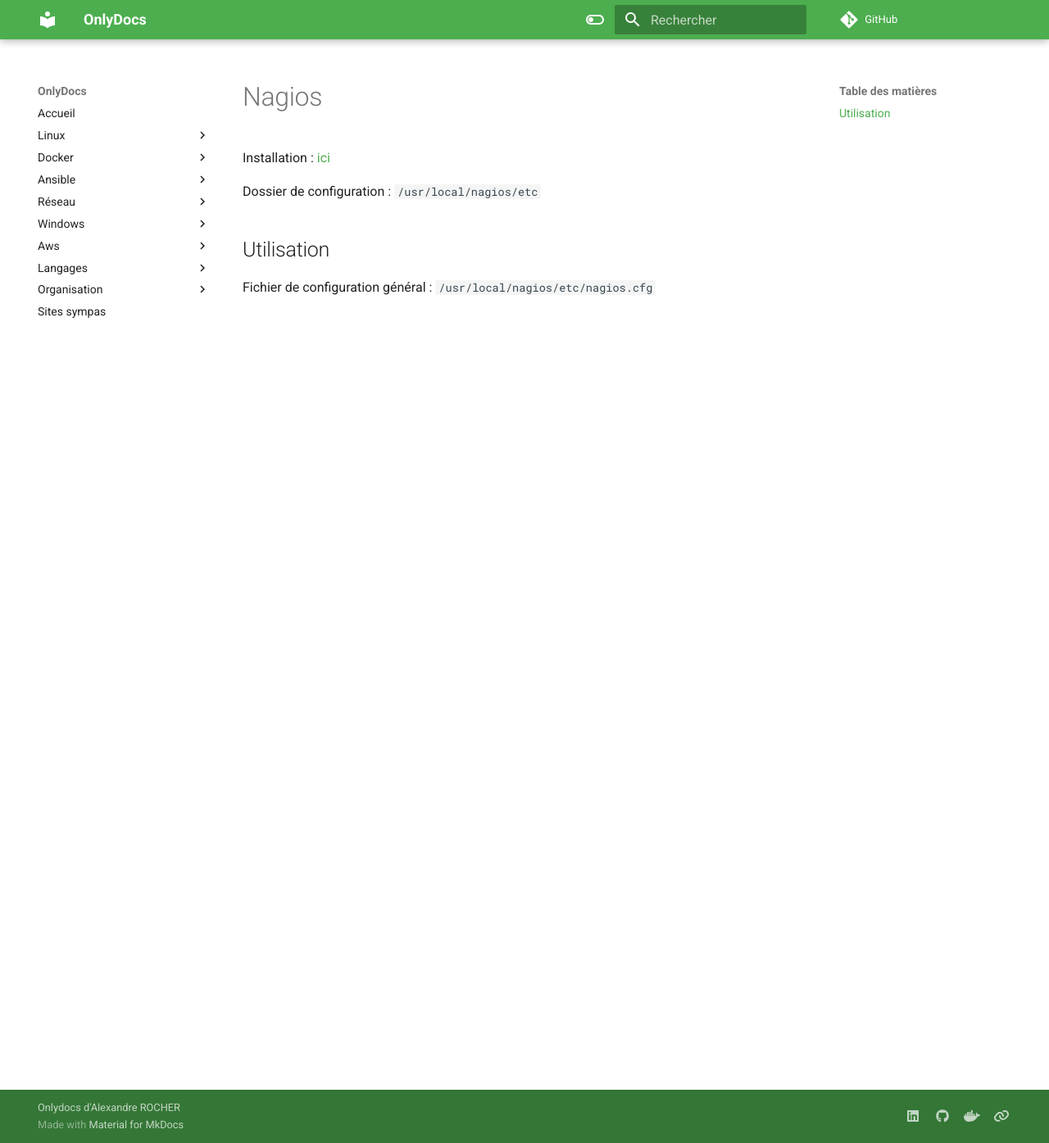
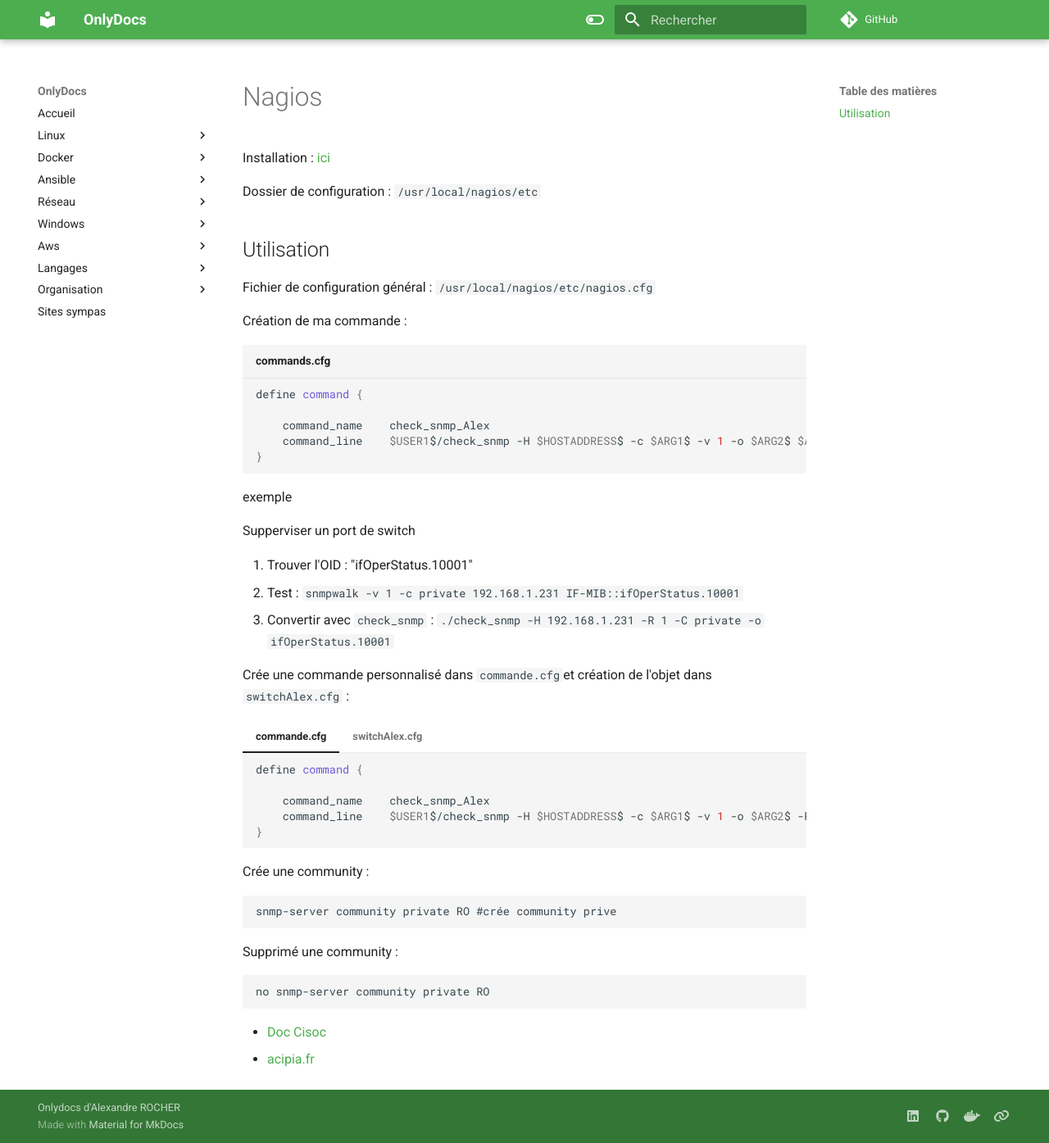
Before and after one commit to Theonlymore/OnlyDocs, an MkDocs documentation site: the page built from docs/linux/services/nagios.md, in a window 1280 px wide and 1395 px high. Shown: the whole window at 82% size. Built offline with MkDocs 1.6.1 and Material for MkDocs 9.7.7, drawn with Linux system fonts in a browser that asks for light colours; comment, search, counter and statistics services are not loaded.

Commit message:
nagios uptate

````diff
--- a/docs/linux/services/nagios.md
+++ b/docs/linux/services/nagios.md
@@ -7,3 +7,115 @@ Dossier de configuration : `/usr/local/nagios/etc`
 ## Utilisation
 
 Fichier de configuration général : `/usr/local/nagios/etc/nagios.cfg`
+
+Création de ma commande :
+
+```bash title="commands.cfg"
+define command {
+
+    command_name    check_snmp_Alex
+    command_line    $USER1$/check_snmp -H $HOSTADDRESS$ -c $ARG1$ -v 1 -o $ARG2$ $ARG3$
+}
+```
+
+
+
+exemple
+
+Supperviser un port de switch
+
+1. Trouver l'OID : "ifOperStatus.10001"
+   1. Test :  `snmpwalk -v 1 -c private 192.168.1.231 IF-MIB::ifOperStatus.10001`
+   2. Convertir avec `check_snmp` : `./check_snmp -H 192.168.1.231 -R 1 -C private -o ifOperStatus.10001`
+
+Crée une commande personnalisé dans `commande.cfg`et création de l'objet dans `switchAlex.cfg` :
+
+=== "commande.cfg"
+
+    ```bash
+    define command {
+
+        command_name    check_snmp_Alex
+        command_line    $USER1$/check_snmp -H $HOSTADDRESS$ -c $ARG1$ -v 1 -o $ARG2$ -R $ARG3$
+    }
+    ```
+
+
+=== "switchAlex.cfg"
+
+    ```bash
+    # Define the switch that we'll be monitoring
+
+    define host {
+
+        use                     generic-switch                      ; Inherit default values from a template
+        host_name               GroupeBSwitch                     ; The name were giving to this switch
+        alias                   GroupeBSwitch               ; A longer name associated with the switch
+        address                 192.168.1.231
+        hostgroups              switches                            ; Host groups this switch is associated with
+    }
+
+
+
+    ###############################################################################
+    #
+    # HOST GROUP DEFINITIONS
+    #
+    ###############################################################################
+
+    # Create a new hostgroup for switches
+
+    define hostgroup {
+
+        hostgroup_name          switches                            ; The name of the hostgroup
+        alias                   Network Switches                    ; Long name of the group
+    }
+
+
+
+    ###############################################################################
+    #
+    # SERVICE DEFINITIONS
+    #
+    ###############################################################################
+
+    # Create a service to PING to switch
+
+
+
+    # Monitor uptime via SNMP
+
+
+
+
+    # Commande personnalise pour check port 1 switch
+
+    define service {
+
+        use                     generic-service                     ; Inherit values from a template
+        host_name               GroupeBSwitch
+        service_description     Port 1 Link Status
+        check_command           check_snmp_Alex!private!ifOperStatus.10001!1
+    }
+
+    ```
+
+
+Crée une community :
+
+```ios
+snmp-server community private RO #crée community prive
+
+```
+
+Supprimé une community :
+
+```ios
+no snmp-server community private RO
+```
+
+
+
+
+- [Doc Cisoc](https://www.cisco.com/c/en/us/support/docs/ip/simple-network-management-protocol-snmp/7282-12.html)
+- [acipia.fr](https://www.acipia.fr/support/faq/protocole-snmp-switch-cisco/)
--- a/mkdocs.yml
+++ b/mkdocs.yml
@@ -111,10 +111,13 @@ nav:
       - 7 couches OSI: reseau/modelOsi.md
       - Cisco:
         - Commande cisco: reseau/cisco/commandeCisco.md
-        - Nat: reseau/cisco/ciscoNAT.md
+        - Nat: reseau/cisco/ciscoNat.md
       - Protocole:
         - SNMP: reseau/protocole/SNMP.md
         - FTP: reseau/protocole/ftp.md
+        - HSRP: reseau/protocole/ciscoHrsp.md
+        - VTP: reseau/protocole/ciscoVtp.md
+
       - Adresse ip: reseau/adresse_ip.md
       - DNS : reseau/dns.md
       - Dépannage réseau: reseau/depannageReseau.md
````
Also changed, not shown: docs/reseau/cisco/ciscoHsrp.md (added, +56 -0 lines), docs/reseau/cisco/ciscoVtp.md (added, +1 -0 lines), docs/reseau/protocole/ciscoHsrp.md (added, +24 -0 lines), docs/reseau/protocole/ciscoVtp.md (added, +13 -0 lines).
